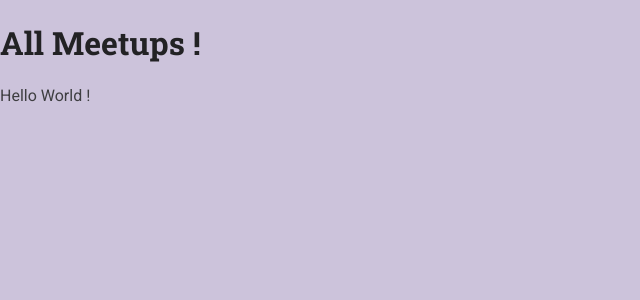
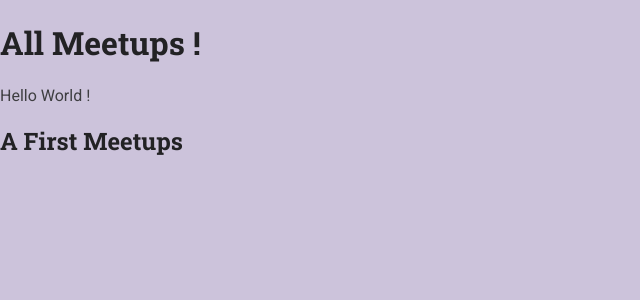
Before and after one commit to Manoj-Ghosh/U_Optional_Project, a Django app: page /meetups/ in a window 1280 px wide. Shown: the top 300 px of the page, without its empty margins (0-640 px from the left). Run offline with Django 5.2, Linux system fonts and the light colour scheme.

Commit message:
dynamic data is able to fetch from views.py file and shown throuch index.html page using django templeting language

```diff
--- a/u_optional_project/meetups/templates/meetups/index.html
+++ b/u_optional_project/meetups/templates/meetups/index.html
@@ -12,5 +12,7 @@
   <body>
     <h1>All Meetups !</h1>
     <p>Hello World !</p>
+
+    <h2>{{ meetups.0.title }}</h2>
   </body>
 </html>
--- a/u_optional_project/meetups/views.py
+++ b/u_optional_project/meetups/views.py
@@ -6,4 +6,11 @@ from django.http import HttpResponse
 
 def index(request):
     #return HttpResponse("Hello World !")
-    return render(request, 'meetups/index.html')
+    meetups = [
+        {'title' : 'A First Meetups'},
+        {'title' : 'A Second Meetups'}
+
+    ]
+    return render(request, 'meetups/index.html', {
+        'meetups' : meetups
+        })
```
